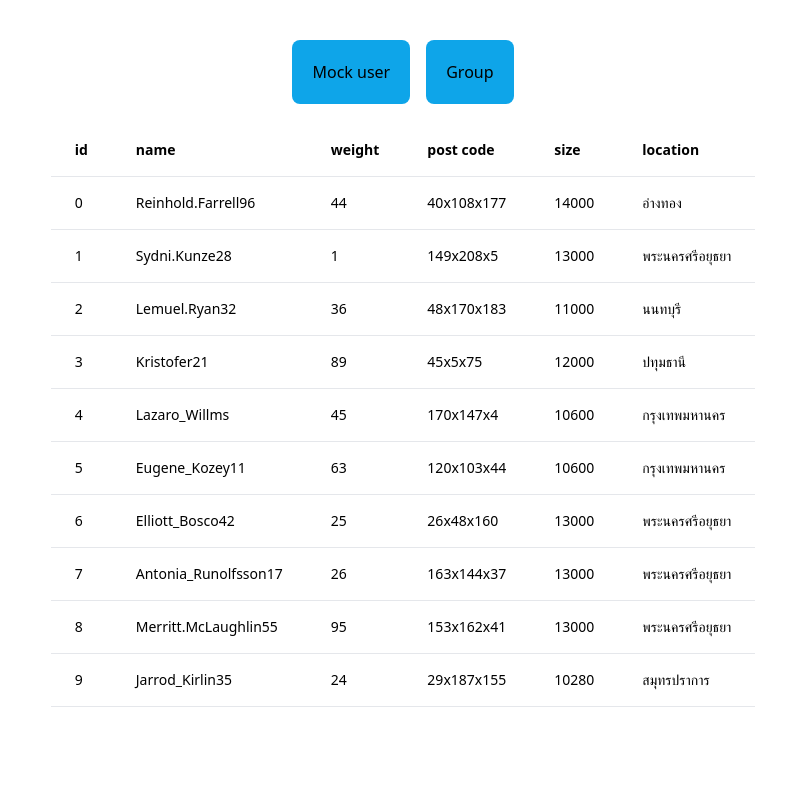
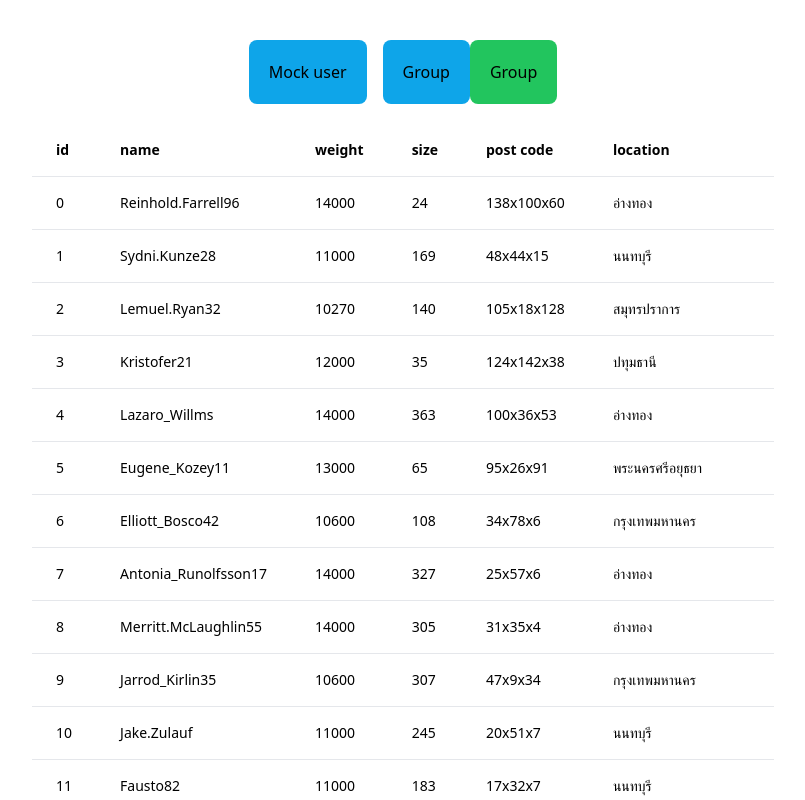
Before and after one commit to Dsypasit/map_jub, a Next.js app: page / in a window 1280 px wide. Shown: the top 800 px of the page, without its empty margins (237-1042 px from the left). Built offline with nearby package versions, Linux system fonts and the light colour scheme.

Commit message:
feat: add select logistic by condition

```diff
--- a/components/tableCustomer.tsx
+++ b/components/tableCustomer.tsx
@@ -7,19 +7,58 @@ enum Pickup{
     vicinity = "vicinity"
 }
 
+interface Shipment {
+    amount: number
+    box: Box[]
+}
+
+interface Box{
+    size: string
+    weight: number
+}
 
 interface Customer{
     id: number
     name: string
-    weight: number
     post_code: string
-    size: string
+    shipment: Shipment
+    location: string
     pickup?: Pickup
 }
+
 
 type TableProps = {
  head: string[]
  body: Customer[]
+}
+
+function maximumCustomerSize(customer: Customer): string{
+    let customerBoxs = customer.shipment.box;
+    let minValue = splitSize(customerBoxs[0].size)
+    for (let box of customerBoxs){
+        let boxSize = splitSize(box.size)
+        minValue[0] = Math.min(minValue[0], boxSize[0])
+        minValue[1] = Math.min(minValue[1], boxSize[1])
+        minValue[2] = Math.min(minValue[2], boxSize[2])
+    }
+    return minValue.join("x")
+}
+
+
+function sumShipmentWeight(customer: Customer): number{
+    return customer.shipment.box.reduce((pre, cur) => pre+cur.weight, 0)
+}
+
+function sumShipmentSize(customer: Customer): number{
+    return customer.shipment.box.reduce((pre, cur) => pre + sumArray(splitSize(cur.size)), 0)
+}
+
+function splitSize(size: string): number[]{
+    return size.split("x").map(e => parseInt(e))
+}
+
+function sumArray(arr: number[]): number {
+    return arr.reduce((pre, cur) => pre+cur, 0)
 }
 
 export default function Table (props: TableProps){
@@ -35,11 +74,13 @@ export default function Table (props: TableProps){
             <tbody>
             {props.body.map((e, i) => (
                         <tr className={`border-b dark:border-neutral-500 ${e.pickup === Pickup.upcountry ? 'bg-red-300' : (e.pickup === Pickup.makesend ? 'bg-sky-300' : (e.pickup === Pickup.vicinity ? 'bg-green-300' : ''))}` } key={i}>
-                        {Object.entries(e).map(([k, v]) => (
-                                    <td className="whitespace-nowrap px-6 py-4 font-medium" key={k}>
-                                    {v}
-                                    </td>
-                                    ))}
+                                <td className="whitespace-nowrap px-6 py-4 font-medium" > {e.id} </td>
+                                <td className="whitespace-nowrap px-6 py-4 font-medium" > {e.name} </td>
+                                <td className="whitespace-nowrap px-6 py-4 font-medium" > {e.post_code} </td>
+                                <td className="whitespace-nowrap px-6 py-4 font-medium" > {sumShipmentWeight(e)} </td>
+                                <td className="whitespace-nowrap px-6 py-4 font-medium" > {maximumCustomerSize(e)} </td>
+                                <td className="whitespace-nowrap px-6 py-4 font-medium" > {e.location} </td>
+                                <td className="whitespace-nowrap px-6 py-4 font-medium" > {e.pickup} </td>
                         </tr>
                         ))}
             </tbody>
--- a/pages/index.tsx
+++ b/pages/index.tsx
@@ -23,14 +23,30 @@ interface Person {
     userName: string
 }
 
+interface Logistic{
+    car: Car
+    condition: {
+        shipmentAmount: number,
+        box: Box
+    }
+}
 interface Customer{
     id: number
     name: string
-    weight: number
     post_code: string
-    size: string
+    shipment: Shipment
     location: string
     pickup?: Pickup
+}
+
+interface Shipment {
+    amount: number
+    box: Box[]
+}
+
+interface Box{
+    size: string
+    weight: number
 }
 
 interface Location{
@@ -48,6 +64,74 @@ interface CustomerGroup{
 
 let customer_name_list: Array<Person> = JSON.parse(JSON.stringify(mockData));
 let location_list: Array<Location> = JSON.parse(JSON.stringify(locationData));
+let allCars : Logistic[] = [
+    {
+        car: Car.CurierBike,
+        condition: {
+            shipmentAmount: 4,
+            box: {
+                size: "50x50x50",
+                weight: 20
+            }
+        }
+
+    },
+    {
+        car: Car.sedan,
+        condition: {
+            shipmentAmount: 5,
+            box: {
+                size: "90x100x75",
+                weight: 100
+            }
+        }
+
+    },
+    {
+        car: Car.hatchBack,
+        condition: {
+            shipmentAmount: 5,
+            box: {
+                size: "115x115x80",
+                weight: 200
+            }
+        }
+
+    },
+    {
+        car: Car.SUV,
+        condition: {
+            shipmentAmount: 7,
+            box: {
+                size: "130x160x80",
+                weight: 300
+            }
+        }
+
+    },
+    {
+        car: Car.kraba,
+        condition: {
+            shipmentAmount: -1,
+            box: {
+                size: "170x180x90",
+                weight: 1100
+            }
+        }
+
+    },
+    {
+        car: Car.krabaTub,
+        condition: {
+            shipmentAmount: -1,
+            box: {
+                size: "170x210x210",
+                weight: 1100
+            }
+        }
+
+    },
+]
 
 function randomRange(end:number): number{
     return Math.floor(Math.random()*end+1)
@@ -80,7 +164,7 @@ function splitSize(size: string): number[]{
 function pickup(customer: Customer): Pickup{
     if (!isBangkokAndVicinity(customer)){
         return Pickup.upcountry
-    }else if(customer.weight<=25 && splitSize(customer.size).reduce((pre, cur) => pre+cur, 0) <= 200){
+    }else if(customer.shipment.amount <= 3 && sumShipmentWeight(customer)<=25 && sumShipmentSize(customer) <= 200){
         return Pickup.makesend
     }
     return Pickup.vicinity
@@ -96,44 +180,136 @@ function pickupCustomers(customers: Customer[]): Customer[]{
 //
 // }
 
+function sumShipmentWeight(customer: Customer): number{
+    return customer.shipment.box.reduce((pre, cur) => pre+cur.weight, 0)
+}
+
+function sumShipmentSize(customer: Customer): number{
+    return customer.shipment.box.reduce((pre, cur) => pre + sumArray(splitSize(cur.size)), 0)
+}
+
+function sumArray(arr: number[]): number {
+    return arr.reduce((pre, cur) => pre+cur, 0)
+}
+
+function mockShipment(): Shipment{
+    let amount = randomRange(5)
+    let box: Box[] = [];
+    for (let i=0; i< amount; i++){
+        box.push({
+            weight : randomRange(100),
+            size : randomRange(170).toString() +'x' + randomRange(150).toString()+'x' + randomRange(150).toString(),
+         })
+    }
+    return {
+        amount, box
+    }
+}
+
 function mockCustomer(name_list: Array<Person>): Customer[]{
     let customer_list: Customer[] = name_list.map((e, i) => {
             const locIndex = randomRange(location_list.length-1);
             return {
                 id : i,
                 name : e.userName,
-                weight : randomRange(100),
-                size : randomRange(170).toString() +'x' + randomRange(210).toString()+'x' + randomRange(210).toString(),
+                shipment: mockShipment(),
                 post_code : location_list[locIndex].post_code,
                 location: location_list[locIndex].city
             } ;
     });
-    return customer_list.slice(0, 10)
+    return customer_list.slice(0, 20)
+}
+
+function maximumCustomerSize(customer: Customer): string{
+    let customerBoxs = customer.shipment.box;
+    let minValue = splitSize(customerBoxs[0].size)
+    for (let box of customerBoxs){
+        let boxSize = splitSize(box.size)
+        minValue[0] = Math.min(minValue[0], boxSize[0])
+        minValue[1] = Math.min(minValue[1], boxSize[1])
+        minValue[2] = Math.min(minValue[2], boxSize[2])
     }
+    return minValue.join("x")
+}
+
+function lessBox(customerBoxSize: string, boxSize: string): boolean{
+    let splitA = splitSize(customerBoxSize)
+    let splitB = splitSize(boxSize)
+    return (splitA[0] <= splitB[0] &&
+splitA[1] <= splitB[1] &&
+splitA[2] <= splitB[2]
+)
+}
+
+function compareShipmentAmount(cusAmount:number, logAmount:number): boolean{
+    if (logAmount === -1){
+        return true
+    }
+    return cusAmount <= logAmount
+}
+
+function selectCars(customerGroup: CustomerGroup){
+    let sumWeight = customerGroup.customers.reduce((pre, cur) => pre+sumShipmentWeight(cur), 0)
+    let sumShipment = customerGroup.customers.reduce((pre, cur) => pre+cur.shipment.amount, 0)
+
+    let filterCars = allCars.filter((e) => (
+        compareShipmentAmount(sumShipment, e.condition.shipmentAmount) &&
+        sumWeight <= e.condition.box.weight
+    ))
+
+    let selectIndex = -1
+    for (let i=0; i<filterCars.length; i++){
+        let boxSize = filterCars[i].condition.box.size
+        selectIndex = i
+        for (let customer of customerGroup.customers){
+            let customerSize = maximumCustomerSize(customer)
+            if (!lessBox(customerSize, boxSize)){
+                selectIndex = -1
+                break
+            }
+        }
+        if (selectIndex !== -1){
+            break
+        }
+    }
+    return {
+        logisic: filterCars[selectIndex],
+        sumWeight,
+        sumShipment
+    }
+}
 
 export default function Index(){
     let [customers, setCustomers] = useState<Array<Customer>>([]);
-    let [head, setHead] = useState<string[]>(["id", "name", "weight", "post code", "size", "location"]);
+    let [head, setHead] = useState<string[]>(["id", "name", "weight", "size", "post code", "location"]);
     useEffect((()=>{
                 setCustomers(mockCustomer(customer_name_list));
                 }), [])
 
     const Mock = () => {
         setCustomers(pickupCustomers(mockCustomer(customer_name_list)))
-        setHead(["id", "name", "weight", "post code", "size", "location", "group"])
+        setHead(["id", "name", "post code", "weight", "size", "location", "group"])
+        let customersGroups = groupCustomerByPostCode(customers.filter(e => isBangkokAndVicinity(e)));
+        customersGroups.map(e => console.log(selectCars(e)))
     }
 
     const updateTable = () => {
         setCustomers(pickupCustomers(customers))
-        setHead(["id", "name", "weight", "post code", "size", "location", "group"])
+        setHead(["id", "name", "post code", "weight", "size", "location", "group"])
             console.log(head)
             console.log(customers)
+    }
+
+    const groupCustomer = () => {
+        let customersGroups = groupCustomerByPostCode(customers.filter(e => isBangkokAndVicinity(e)));
+        customersGroups.map(e => selectCars(e))
     }
 
     return <>
         <div className="flex w-full justify-center mt-10">
         <button className='bg-sky-500 mr-4 px-5 py-5 rounded-lg' onClick={Mock}>Mock user</button>
         <button className='bg-sky-500 px-5 rounded-lg' onClick={updateTable}>Group</button>
+        <button className='bg-green-500 px-5 rounded-lg' onClick={groupCustomer}>Group</button>
         </div>
         <div className='flex justify-center mt-5'>
             <Table head={head} body={customers} />
```
